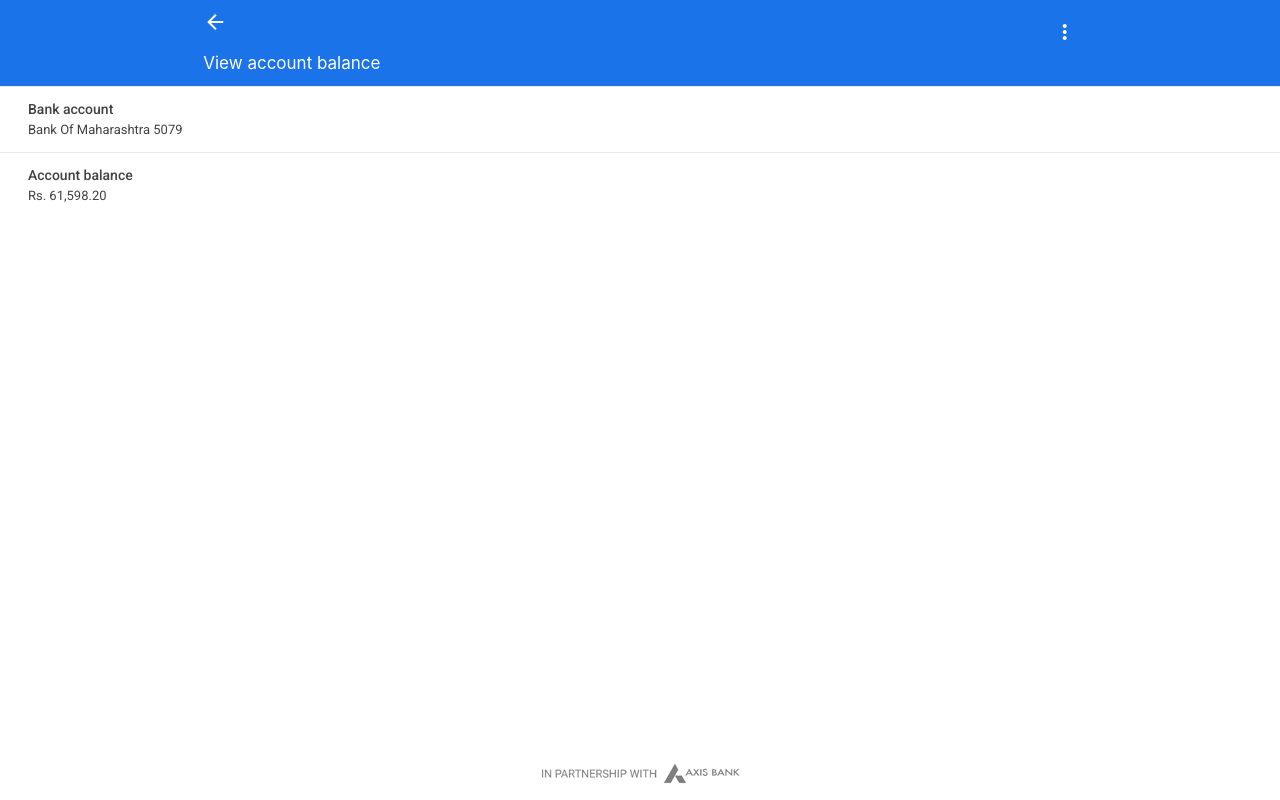
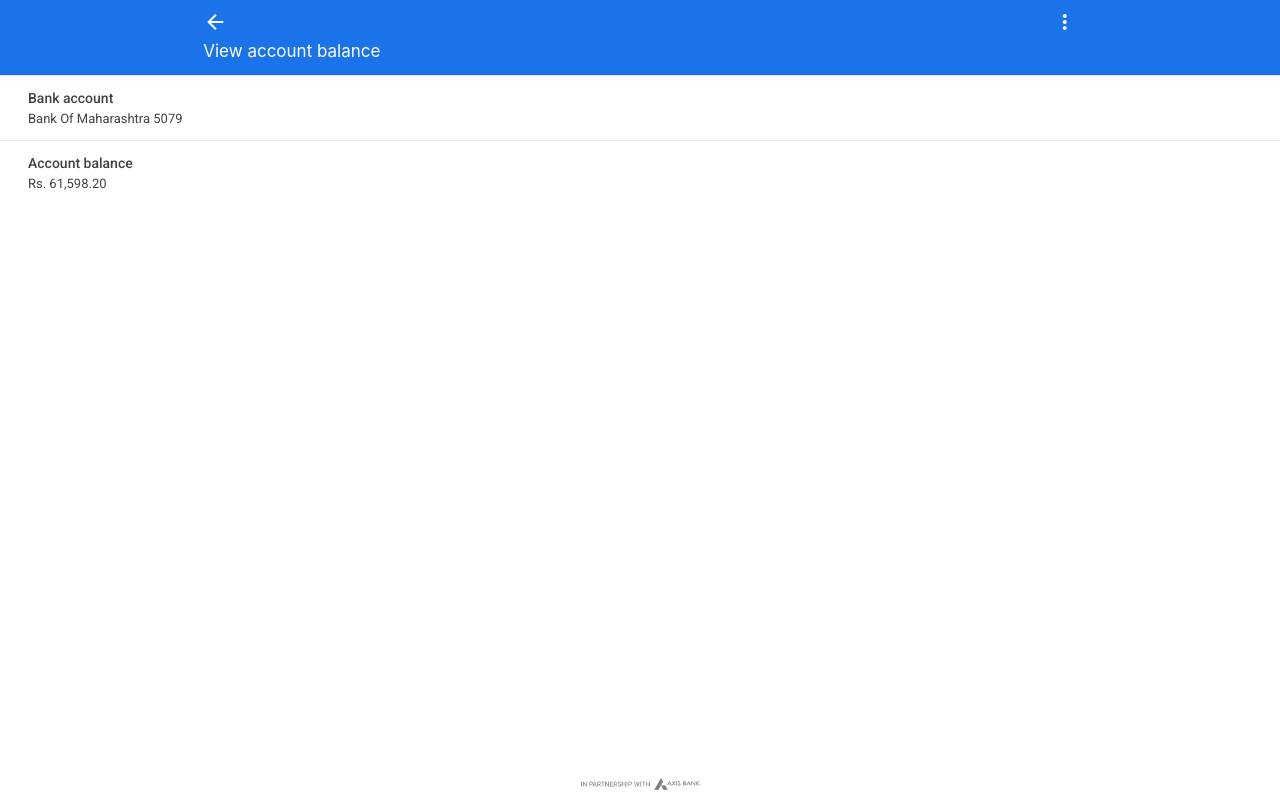
Before and after one commit to mangesh-maske/mangesh-maske.github.io, a plain HTML site: page balance.html in a window 1280 px wide. Drawn offline with nearby package versions, Linux system fonts and the light colour scheme.

Commit message:
made changes in css

```diff
--- a/balance.html
+++ b/balance.html
@@ -14,12 +14,12 @@
 <body>
     <section class="blue-section">
         <div class="container">
-            <div class="row">
-                <div class="col s10">
+            <div class="row balance-row">
+                <div class="col s10 left-icon">
                     <i class="material-icons">arrow_back</i>
                 </div>
 
-                <div class="col s2 right-align">
+                <div class="col s2 right-align right-icon">
                     <i class="material-icons">more_vert</i>
                 </div>
             </div>
--- a/css/style.scss
+++ b/css/style.scss
@@ -14,6 +14,10 @@
 
         .row{
             margin-bottom:0;
+
+            &.balance-row{
+                margin-bottom:5px;
+            }
         }
 
         .left-profile{
@@ -47,6 +51,19 @@
         .balance-title{
             margin:0;
             font-size:17px;
+        }
+
+        .left-icon{
+            display: flex;
+            align-items: center;
+            justify-content: flex-start;
+        }
+
+        .right-icon{
+            padding-top: 0;
+            display: flex;
+            align-items: center;
+            justify-content: flex-end;
         }
     }
 
@@ -113,4 +130,5 @@
     bottom: 0;
     left: 50%;
     transform: translate(-50%);
+    width: 300px;
 }
```
Also changed, not shown: css/style.css, 1 other file.
